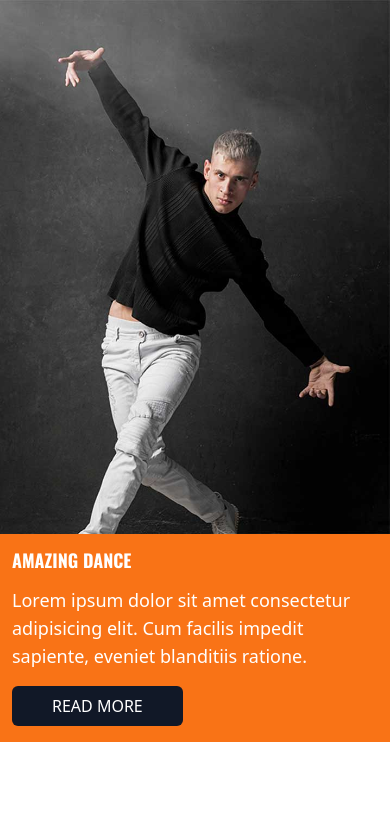
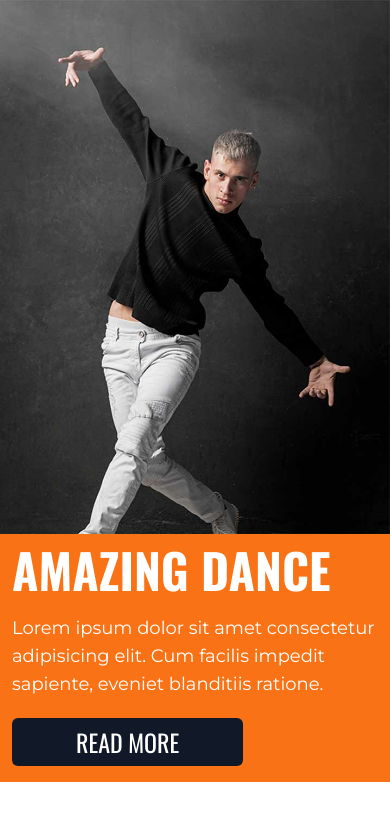
Before and after one commit to TanbhirAhmad/best-dance, a website built with Vite: page index.html in a window 390 px wide. Built offline with nearby package versions, Linux system fonts and the light colour scheme.

Commit message:
amazing dance responsive complete

```diff
--- a/css/style.css
+++ b/css/style.css
@@ -1,5 +1,6 @@
 /* fonts */
 @import url('https://fonts.googleapis.com/css2?family=Oswald:wght@200;300;400;500;600;700&display=swap');
+@import url('https://fonts.googleapis.com/css2?family=Montserrat:ital,wght@0,100;0,200;0,300;0,400;0,500;0,600;0,700;0,800;0,900;1,100;1,200;1,300;1,400;1,500;1,600;1,700;1,800;1,900&display=swap');
 
 @tailwind base;
 @tailwind components;
--- a/index.html
+++ b/index.html
@@ -6,7 +6,7 @@
     <title>Best Dance</title>
     <link rel="stylesheet" href="css/style.css">
 </head>
-<body class="font-sans">
+<body class="font-Oswald">
     <main>
         <!-- This is amazing dance section -->
         <section class="bg-orange-500 max-w-7xl mx-auto">
@@ -18,10 +18,22 @@
 
                 <!-- dance info -->
                 <div class="sm:w-1/2">
-                    <div class="px-3 text-white sm:ps-5">
-                        <h1 class="font-Oswald font-bold text-lg sm:text-3xl lg:text-4xl xl:text-5xl uppercase mx-auto py-3">amazing dance</h1>
-                        <p class="text-lg sm:text-xl">Lorem ipsum dolor sit amet consectetur adipisicing elit. Cum facilis impedit sapiente, eveniet blanditiis ratione.</p>
-                        <button class="bg-gray-900  text-md uppercase font-medium py-2 px-10 my-4 rounded-md hover:bg-green-500">read more</button>
+                    <div class="px-3 text-white sm:ps-6">
+                        <h1 class="font-bold text-5xl uppercase pt-3
+                        sm:pt-0
+                        lg:text-6xl
+                        ">amazing dance</h1>
+
+                        <p class="font-Montserrat text-lg py-5
+                        md:py-7
+                        lg:text-2xl
+                        ">Lorem ipsum dolor sit amet consectetur adipisicing elit. Cum facilis impedit sapiente, eveniet blanditiis ratione.</p>
+
+                        <button class="bg-gray-900 text-2xl uppercase font-normal py-2 px-16 mb-4 rounded-md hover:bg-green-500
+                        sm:mb-0
+
+                        ">read more</button>
+
                     </div>
                 </div>
             </div>
--- a/tailwind.config.js
+++ b/tailwind.config.js
@@ -8,6 +8,7 @@ module.exports = {
       },
       fontFamily: {
         'Oswald': ['Oswald'],
+        'Montserrat': ['Montserrat'],
       },
     },
   },
```
